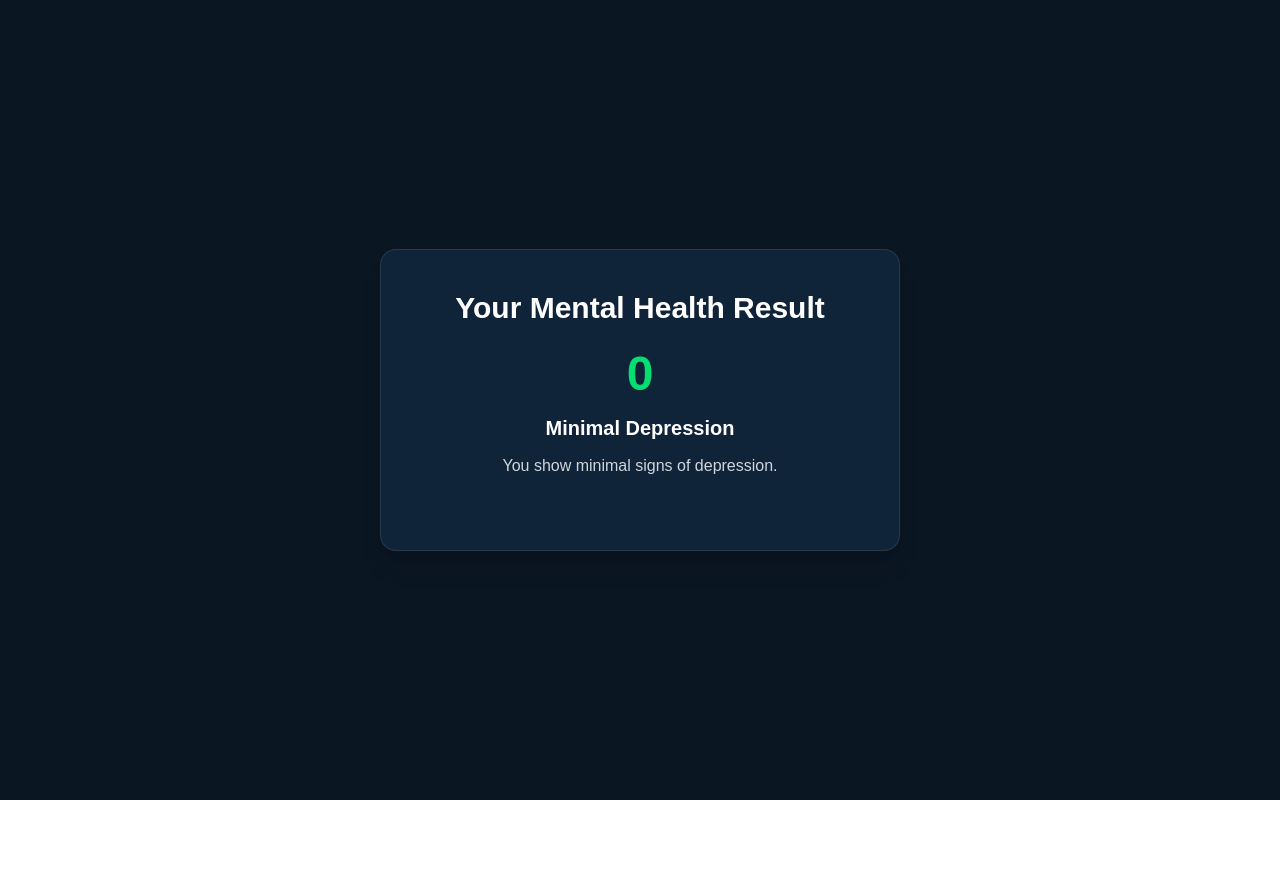
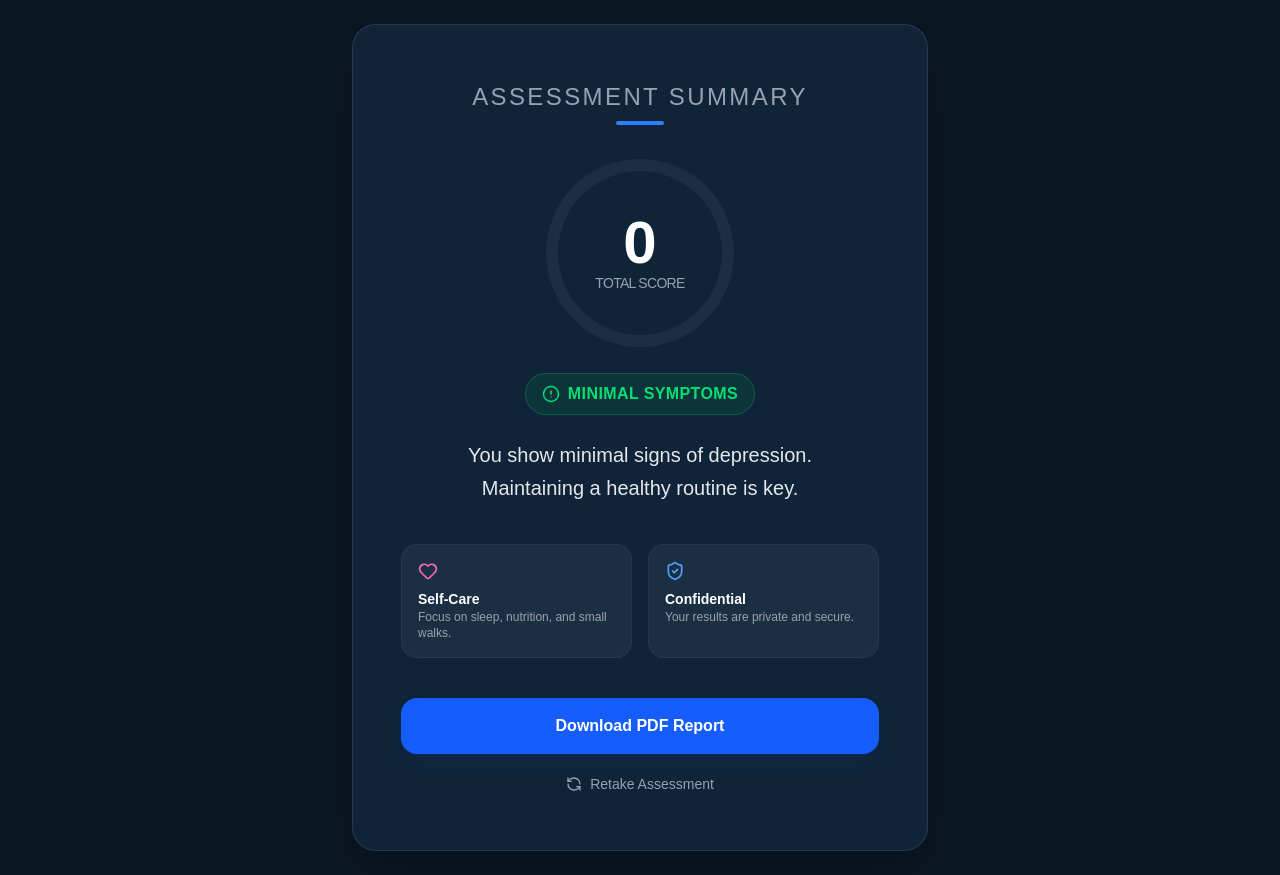
Before and after one commit to AjayGodara2417/Mindwell, a Next.js app: page /result-dashboard in a window 1280 px wide. Before the commit the page ends 800 px from the top, so only its background shows below. Built offline with nearby package versions, Linux system fonts and the light colour scheme.

Commit message:
Ui Ux improved

```diff
--- a/src/app/result-dashboard/page.tsx
+++ b/src/app/result-dashboard/page.tsx
@@ -1,71 +1,139 @@
 "use client";
 
 import { useSearchParams } from "next/navigation";
+import { AlertCircle, RefreshCcw, Heart, ShieldCheck } from "lucide-react";
+import Link from "next/link";
 
 export default function ResultPage() {
-
   const params = useSearchParams();
-  const score = Number(params.get("score"));
+  const score = Number(params.get("score")) || 0;
 
   const getResult = () => {
-
     if (score <= 10) {
       return {
         level: "Minimal",
-        color: "green",
-        message: "You show minimal signs of depression.",
+        color: "text-green-400",
+        border: "border-green-500/30",
+        bg: "bg-green-500/10",
+        message: "You show minimal signs of depression. Maintaining a healthy routine is key.",
       };
     }
-
     if (score <= 20) {
       return {
         level: "Mild",
-        color: "yellow",
-        message: "You may be experiencing mild depressive symptoms.",
+        color: "text-yellow-400",
+        border: "border-yellow-500/30",
+        bg: "bg-yellow-500/10",
+        message: "You may be experiencing mild depressive symptoms. It might help to talk to a loved one.",
       };
     }
-
     if (score <= 40) {
       return {
         level: "Moderate",
-        color: "orange",
-        message: "You may be experiencing moderate depression.",
+        color: "text-orange-400",
+        border: "border-orange-500/30",
+        bg: "bg-orange-500/10",
+        message: "You may be experiencing moderate depression. We recommend speaking with a counselor.",
       };
     }
-
     return {
       level: "Severe",
-      color: "red",
-      message:
-        "Your responses indicate severe depressive symptoms. Consider seeking professional help.",
+      color: "text-red-400",
+      border: "border-red-500/30",
+      bg: "bg-red-500/10",
+      message: "Your responses indicate severe depressive symptoms. Please consider seeking professional help immediately.",
     };
   };
 
   const result = getResult();
 
+  // Calculate percentage for a visual gauge (assuming max score is around 60)
+  const percentage = Math.min((score / 60) * 100, 100);
+
   return (
-    <div className="min-h-screen flex items-center justify-center bg-[#0b1623] text-white">
+    <div className="min-h-screen flex items-center justify-center bg-[#0b1623] text-white p-6">
+      <div className="max-w-xl w-full bg-[#0f2438] border border-white/10 rounded-3xl overflow-hidden shadow-2xl">
 
-      <div className="w-130 bg-[#0f2438] border border-white/10 rounded-2xl p-10 text-center shadow-xl">
+        {/* Top Accent Bar */}
+        <div className={`h-2 w-full ${result.color.replace('text', 'bg')}`} />
 
-        <h1 className="text-3xl font-bold mb-6">
-          Your Mental Health Result
+        <div className="p-8 md:p-12 text-center">
+          <header className="mb-8">
+            <h1 className="text-2xl font-medium text-gray-400 mb-2 uppercase tracking-widest">
+              Assessment Summary
             </h1>
+            <div className="h-1 w-12 bg-blue-500 mx-auto rounded-full" />
+          </header>
 
-        <div className={`text-5xl font-bold mb-4 text-${result.color}-400`}>
-          {score}
+          {/* Visual Score Gauge */}
+          <div className="relative flex items-center justify-center mb-6">
+            <svg className="w-48 h-48 transform -rotate-90">
+              <circle
+                cx="96"
+                cy="96"
+                r="88"
+                stroke="currentColor"
+                strokeWidth="12"
+                fill="transparent"
+                className="text-white/5"
+              />
+              <circle
+                cx="96"
+                cy="96"
+                r="88"
+                stroke="currentColor"
+                strokeWidth="12"
+                fill="transparent"
+                strokeDasharray={553}
+                strokeDashoffset={553 - (553 * percentage) / 100}
+                strokeLinecap="round"
+                className={`${result.color} transition-all duration-1000 ease-out`}
+              />
+            </svg>
+            <div className="absolute inset-0 flex flex-col items-center justify-center">
+              <span className="text-6xl font-black">{score}</span>
+              <span className="text-sm text-gray-400 uppercase tracking-tighter">Total Score</span>
+            </div>
           </div>
 
-        <div className="text-xl font-semibold mb-3">
-          {result.level} Depression
+          {/* Result Label */}
+          <div className={`inline-flex items-center gap-2 px-4 py-2 rounded-full mb-6 border ${result.border} ${result.bg} ${result.color}`}>
+            <AlertCircle size={18} />
+            <span className="font-bold uppercase tracking-wide">{result.level} Symptoms</span>
           </div>
 
-        <p className="text-gray-300 mb-8">
+          <p className="text-xl text-gray-200 leading-relaxed mb-10 max-w-sm mx-auto">
             {result.message}
           </p>
 
+          <div className="grid grid-cols-1 md:grid-cols-2 gap-4 mb-10 text-left">
+            <div className="p-4 rounded-2xl bg-white/5 border border-white/5">
+              <Heart className="text-pink-400 mb-2" size={20} />
+              <h3 className="text-sm font-bold text-white">Self-Care</h3>
+              <p className="text-xs text-gray-400">Focus on sleep, nutrition, and small walks.</p>
+            </div>
+            <div className="p-4 rounded-2xl bg-white/5 border border-white/5">
+              <ShieldCheck className="text-blue-400 mb-2" size={20} />
+              <h3 className="text-sm font-bold text-white">Confidential</h3>
+              <p className="text-xs text-gray-400">Your results are private and secure.</p>
+            </div>
           </div>
 
+          {/* Actions */}
+          <div className="flex flex-col gap-3">
+            <button className="w-full bg-blue-600 hover:bg-blue-500 text-white font-bold py-4 rounded-2xl transition-all shadow-lg shadow-blue-900/20 active:scale-[0.98]">
+              Download PDF Report
+            </button>
+            <Link
+              href="/dashboard"
+              className="flex items-center justify-center gap-2 text-gray-400 hover:text-white transition-colors py-2 text-sm"
+            >
+              <RefreshCcw size={16} />
+              Retake Assessment
+            </Link>
+          </div>
+        </div>
+      </div>
     </div>
   );
 }
```
Also changed, not shown: src/app/planner/page.tsx (+116 -54 lines). Lines whose indentation alone changed are shown as unchanged.
